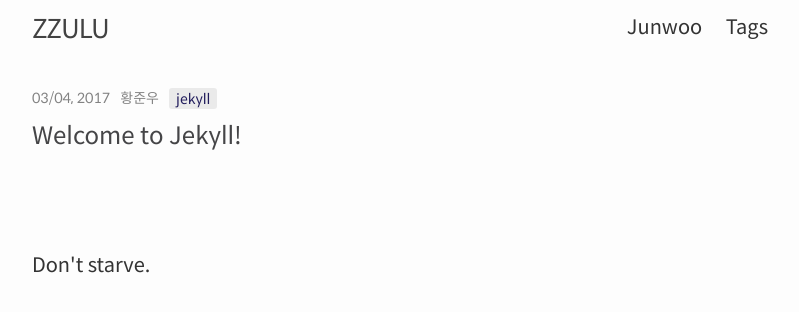
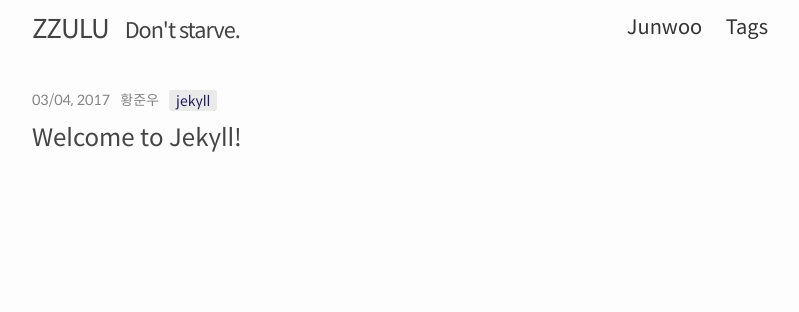
Before and after one commit to capollux/blog, a Jekyll site: the page built from index.html, in a window 1280 px wide. Shown: the top 312 px of the page, without its empty margins (240-1039 px from the left). Built offline with Jekyll 4.4.1, drawn with Linux system fonts in a browser that asks for light colours; some web fonts are replaced; the list of posts is cut into pages by our own code.

Commit message:
Change position of messages

```diff
--- a/_includes/footer.html
+++ b/_includes/footer.html
@@ -2,7 +2,7 @@
 
   <div class="wrapper">
 
-    <span class="font-family-hhj font-size-lg">Don't starve.</span>
+
 
   </div>
 
--- a/_includes/header.html
+++ b/_includes/header.html
@@ -5,6 +5,10 @@
     <a class="site-title" href="{{ "/" | relative_url}}">
       <span class="font-family-hhj">{{ site.title }}</span>
     </a>
+
+    <span class="site-title ml-3">
+      <small class="font-family-hhj">Don't starve.</small>
+    </span>
 
     <nav class="site-nav">
       <input type="checkbox" id="nav-trigger" class="nav-trigger" />
```
